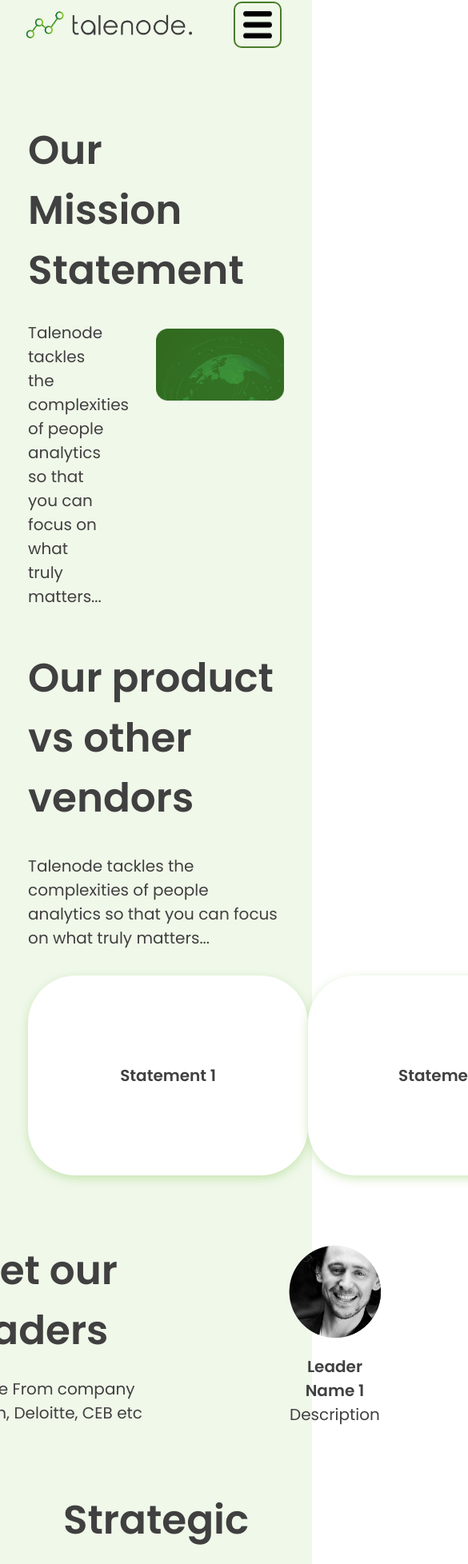
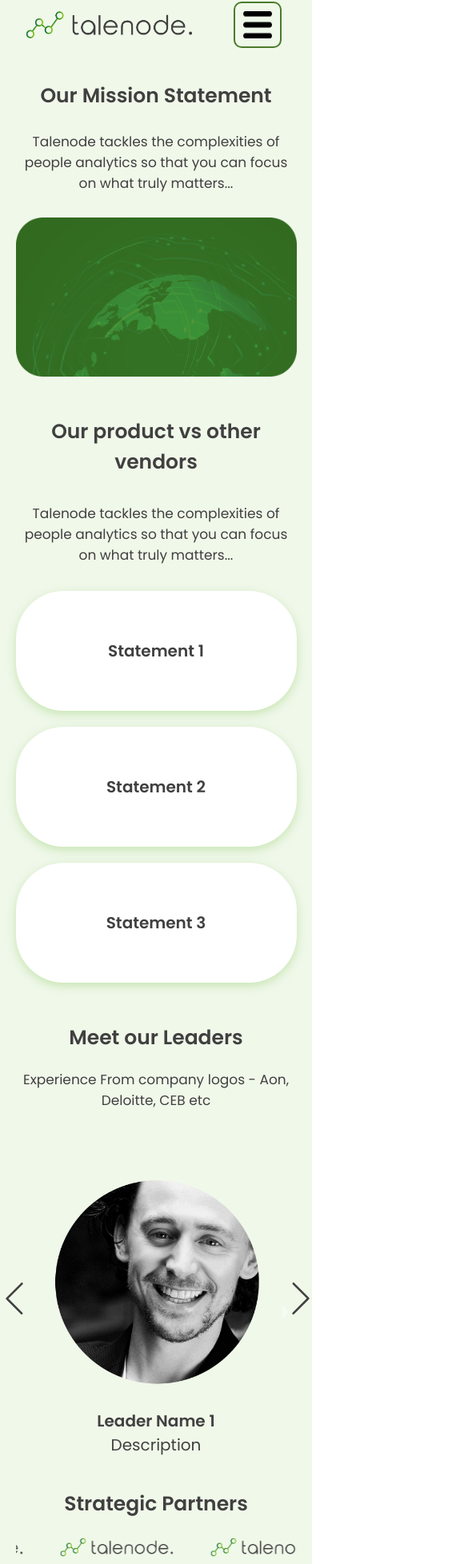
Before and after one commit to SakshamTalenode/Talenode_website, a React (Create React App) app: page /About in a window 390 px wide. Shown: the part 19-1975 px from the top of the page at 80% size, 585 px wide, since content can reach past the window. Built offline with nearby package versions, Linux system fonts and the light colour scheme.

Commit message:
responsive done(except footer)

```diff
--- a/src/App.css
+++ b/src/App.css
@@ -120,8 +120,6 @@
   transform: rotate(180deg);
 }
 
-
-
 .nav-headers{
   display: flex;
   justify-content: space-evenly;
@@ -1084,7 +1082,7 @@
   }
 
   .header-heroProduct{
-    font-size: 35px;
+    font-size: 25px;
     /* width: 100%; */
     padding-bottom: 10px;
   }
@@ -1127,7 +1125,7 @@
   .sec3-product{
     padding: 0;
     width: 100%;
-    height: 100px;
+    height: 75px;
     gap: 0px;
     margin-bottom: 50px;
 
@@ -1185,7 +1183,7 @@
   flex-direction: column;
   justify-content: center;
   align-items: center;
-  width: 220px;
+  width: 275px;
   height: 400px;
   flex-shrink: 0;
   border-radius: 40px;
@@ -1241,6 +1239,93 @@
   font-style: normal;
   font-weight: 600;
   line-height: normal;
+}
+
+@media (max-width: 1100px) {
+  .ucPage{
+    overflow-x: hidden;
+    width: 100vw;
+    padding: 0 5vw;
+    padding-top: 120px;
+    gap: 50px;
+  }
+
+  .heroUC{
+    padding: 0;
+    flex-direction: column;
+  }
+
+  .heroUC-sec1{
+    width: 100%;
+  }
+
+  .header-hero{
+    font-size: 25px;
+  }
+
+  .uc-sec2{
+    padding: 0;
+    gap: 30px;
+  }
+
+  .uc-sec2 div{
+    gap: 0;
+  }
+
+  .uc-header-mob{
+    width: 80%;
+    font-size: 25px;
+  }
+
+  .uc-tag-mob{
+    width: 80%;
+    font-size: 15px;
+  }
+
+  .problem-cards{
+    display: flex;
+    justify-content: space-around;
+    width: 100%;
+    /* gap: 100px; */
+
+  }
+
+  .problem-card{
+    width: 47%;
+    height: 200px;
+    margin-bottom: 20px;
+  }
+
+  .solutionUC-card{
+    height: 200px;
+    padding: 0;
+    font-size: 25px;
+  }
+
+  .uc-sec2 button{
+    padding: 20px 0;
+    width: 100%;
+  }
+
+  .sec3-product{
+    padding: 0;
+    width: 100%;
+    height: 75px;
+    gap: 0px;
+    margin-bottom: 50px;
+  }
+
+  .sec3-product p{
+    width: 47%;
+    font-size: 15px;
+  }
+
+  .sec3-product button{
+    padding: 10px 10px;
+    font-size: 15px;
+    border-radius: 7px;
+  }
+
 }
 
 /* USE-CASE PAGE - END */
@@ -2018,3 +2103,105 @@
   align-items: center;
   margin-bottom: 20px;
 }
+
+@media (max-width: 1100px) {
+  .aboutPage{
+    overflow-x: hidden;
+    width: 100vw;
+    padding: 0 5vw;
+    padding-top: 120px;
+    padding-bottom: 50px;
+  }
+
+  .hero-about{
+    flex-direction: column;
+    gap: 30px;
+    width: 100%;
+    padding: 0;
+  }
+
+  .hero-about div{
+    width: 100%;
+  }
+
+  .headerHero-about{
+    width: 100%;
+    font-size: 25px;
+    text-align: center;
+  }
+
+  .tagHero-about{
+    width: 100%;
+    font-size: 17px;
+    text-align: center;
+  }
+
+  .hero-about img{
+    width: 100%;
+  }
+
+  .sec2-about{
+    width: 100%;
+    padding: 0;
+  }
+
+  .cards-about{
+    width: 100%;
+    flex-direction: column;
+    gap: 20px;
+  }
+
+  .cards-about div{
+    width: 100%;
+    height: 150px;
+  }
+
+  .leaders-about{
+    width: 100%;
+    padding: 0;
+    flex-direction: column;
+  }
+
+  .sec1-leaders{
+    width: 100%;
+  }
+
+  .sec2-leaders{
+    width: 100%;
+    padding: 0;
+    margin-bottom: -40px;
+  }
+
+  .marquee-aboutPage{
+    padding: 0;
+  }
+
+  .marquee-aboutPage p{
+    padding-bottom: 20px;
+  }
+
+  .contact-about{
+    width: 100%;
+    padding: 0;
+    flex-direction: column-reverse;
+    justify-content: center;
+    gap: 50px;
+    align-items: center;
+  }
+
+  .sec1-contact{
+    width: 100%;
+  }
+
+  .contact-details{
+    width: 100%;
+    text-align: center;
+  }
+
+  .sec2-contact{
+    width: 100%;
+    height: 200px;
+  }
+}
+
+/* ABOUT PAGE - END */
--- a/src/pages/About.js
+++ b/src/pages/About.js
@@ -3,6 +3,7 @@
 import CarouselAbout from "../components/CarouselAbout";
 import Marquee from "react-fast-marquee";
 import logo from "../assets/nav-logo.png";
+import { SlArrowLeft, SlArrowRight } from "react-icons/sl";
 
 
 const About = () => {
@@ -40,6 +41,8 @@
           </p>
         </div>
         <div className="sec2-leaders carousel-about">
+          <SlArrowLeft  className="arrowleft"/>
+          <SlArrowRight className="arrowright"/>
           <CarouselAbout />
         </div>
       </div>
--- a/src/pages/UseCase.js
+++ b/src/pages/UseCase.js
@@ -15,10 +15,10 @@
 
       <div className="uc-sec2 w-full gap-10">
         <div className="flex flex-col justify-center items-center gap-4">
-          <p className="header-heroProduct">{prop.header2}</p>
-          <p className="tagline-heroProduct tag-ucSec2">{prop.tag2}</p>
+          <p className="header-heroProduct uc-header-mob">{prop.header2}</p>
+          <p className="tagline-heroProduct tag-ucSec2 uc-tag-mob">{prop.tag2}</p>
         </div>
-        <div className="w-full flex justify-between flex-wrap">
+        <div className="problem-cards w-full flex justify-between flex-wrap">
           {prop.problems.map((problem) => (
             <div className="problem-card">
               <p>{problem}</p>
--- a/src/utils/data.js
+++ b/src/utils/data.js
@@ -41,7 +41,7 @@
     {
         name: "Data Sight",
         id: "two",
-        headerLand: "Single Line Challenege",
+        headerLand: "Double Line Challenege",
         tagLand: "Talenode tackles the complexities of people analytics so that you can focus on what truly matters...",
         heroImg: datadrive,
         header2: "Impactful Questions",
@@ -60,12 +60,19 @@
                 demoLink: "",
                 img: datadriveimg,
             },
+            {
+                name: "Product Feature",
+                toggle: true,
+                desc: "Elaboration of feature with detailed explanation Elaboration of feature with detailed explanation Elaboration of feature with detailed explanation Elaboration of feature with detailed explanation Elaboration of feature with detailed explanation",
+                demoLink: "",
+                img: datadriveimg,
+            },
         ],
         demo: "",
         this: "diff",
 
         headerShort: "Our Offerings",
-        tagShort: "Talenode tackles the complexities of people analytics so that you can focus on what truly matters...",
+        tagShort: "Talenode tackles the complexities of people analytics so that you can focus on what truly matters...",
         features: ["Feature 1", "Feature 2", "Feature 3", "Feature 4", "Feature 5"],
         imgShort: datadriveimg,
 
@@ -157,7 +164,7 @@
             "problem 2",
             "problem 3",
             "problem 4",
-            "problem 5",
+            // "problem 5",
         ],
         solution: "Our Recommendation Approach to Solving",
         viewLink: "",
@@ -181,7 +188,7 @@
             "problem 2",
             "problem 3",
             "problem 4",
-            "problem 5",
+            // "problem 5",
         ],
         solution: "Our Recommendation Approach to Solving",
         viewLink: "",
@@ -205,7 +212,7 @@
             "problem 2",
             "problem 3",
             "problem 4",
-            "problem 5",
+            // "problem 5",
         ],
         solution: "Our Recommendation Approach to Solving",
         viewLink: "",
```
